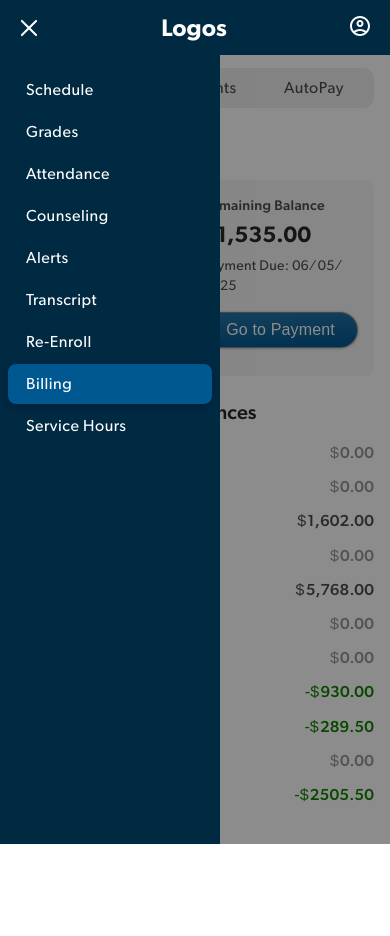
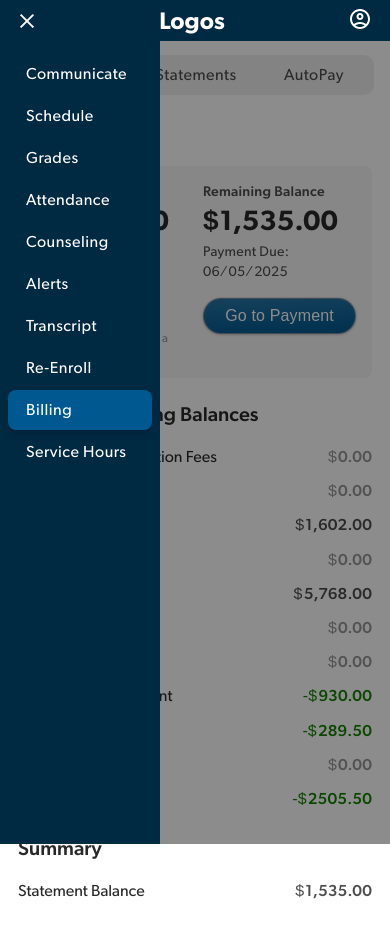
Before and after one commit to jasminafabijan/Dashboard-test, a plain HTML site: page index.html in a window 390 px wide. Both pictures are taken after a click on the button 29 px from the left and 27 px from the top of the page. Before the commit the page ends 844 px from the top, so only its background shows below. Drawn offline with Linux system fonts and the light colour scheme.

Commit message:
Small fixes

```diff
--- a/index.html
+++ b/index.html
@@ -175,7 +175,7 @@
                                 <div class="amount">
                                     <span class="currency">&#x24;</span>1,535.00
                                 </div>
-                                <div class="due">Payment Due: 06 &#8260; 05 &#8260; 2025</div>
+                                <div class="due">Payment Due: <span>06 &#8260; 05 &#8260; 2025</span></div>
                             </div>
 
                             <div class="balance-col">
@@ -231,5 +231,6 @@
             sidebar.querySelectorAll('a').forEach(a => a.addEventListener('click', closeMenu));
             document.addEventListener('keydown', e => { if (e.key === 'Escape') closeMenu(); });
         </script>
+
     </body>
 </html>
--- a/style.css
+++ b/style.css
@@ -273,6 +273,10 @@
     margin-top: 5px;
 }
 
+.balance-col .due span {
+    display: inline-block;
+}
+
 .summary-card .note  {
     font-size: .75rem;
     color: #949494;
@@ -309,7 +313,7 @@
     font-size: 1.25rem;
     font-weight: 500;
     line-height: 1.3;
-    margin-bottom: 10px;
+    margin-bottom: 12px;
 }
 
 .balance-list {
@@ -372,7 +376,7 @@
     .sidebar {
         position: fixed;
         top: 0; left: 0; bottom: 0;
-        width: 220px;
+        width: 160px;
         z-index: 100;
         transform: translateX(-100%);
         transition: transform .28s cubic-bezier(.4,0,.2,1);
@@ -386,12 +390,27 @@
         transform: translateX(0);
     }
 
+    .sidebar-nav {
+        margin-top: 54px
+    }
+
     .overlay {
         display: block;
     }
 
     .app {
         flex-direction: column;
+        height: auto;
+        min-height: 100vh;
+        overflow: visible;
+    }
+
+    .main {
+        overflow: visible;
+    }
+
+    .content {
+        overflow: visible;
     }
 
     .mobile-header {
@@ -399,10 +418,12 @@
         align-items: center;
         justify-content: space-between;
         background: var(--navy);
-        padding: 14px 18px;
+        padding: 7px 18px;
         flex-shrink: 0;
         position: relative;
         z-index: 101;
+        position: sticky;
+        top: 0;
     }
 
     .mobile-header .logo {
@@ -417,30 +438,30 @@
         cursor: pointer;
         display: flex;
         flex-direction: column;
-        gap: 5px;
+        gap: 3px;
         position: relative;
         z-index: 101;
     }
 
     .hamburger span {
         display: block;
-        width: 22px;
+        width: 18px;
         height: 2px;
         background: var(--white);
-        border-radius: 2px;
         transition: transform .25s, opacity .25s;
     }
 
     .hamburger.is-open span:nth-child(1) {
-        transform: translateY(7px) rotate(45deg);
+        transform: translateY(5px) rotate(45deg);
     }
 
     .hamburger.is-open span:nth-child(2) {
         opacity: 0;
+        transform: scaleX(0);
     }
 
     .hamburger.is-open span:nth-child(3) {
-        transform: translateY(-7px) rotate(-45deg);
+        transform: translateY(-5px) rotate(-45deg);
     }
 
     .avatar-btn {
@@ -459,14 +480,28 @@
         margin-right: 0;
     }
 
-    .topbar { padding: 0 16px; height: 50px; }
-    .topbar-right { display: none; }
+    .topbar {
+        padding: 0 16px;
+        height: 50px;
+        position: sticky;
+        top: 42px;
+    }
 
-    .content { padding: 20px 16px; }
+    .topbar-right {
+        display: none;
+    }
+
+    .content {
+        padding: 20px 18px;
+    }
+
     .page-title {
         font-size: 1.75rem;
         margin-bottom: 20px;
     }
-    .balance-col .amount { font-size: 1.4rem; }
-    .btn-pay { width: 100%; text-align: center; }
+
+    .btn-pay {
+        width: 100%;
+        text-align: center;
+    }
 }
```
Lines whose indentation alone changed are shown as unchanged.
